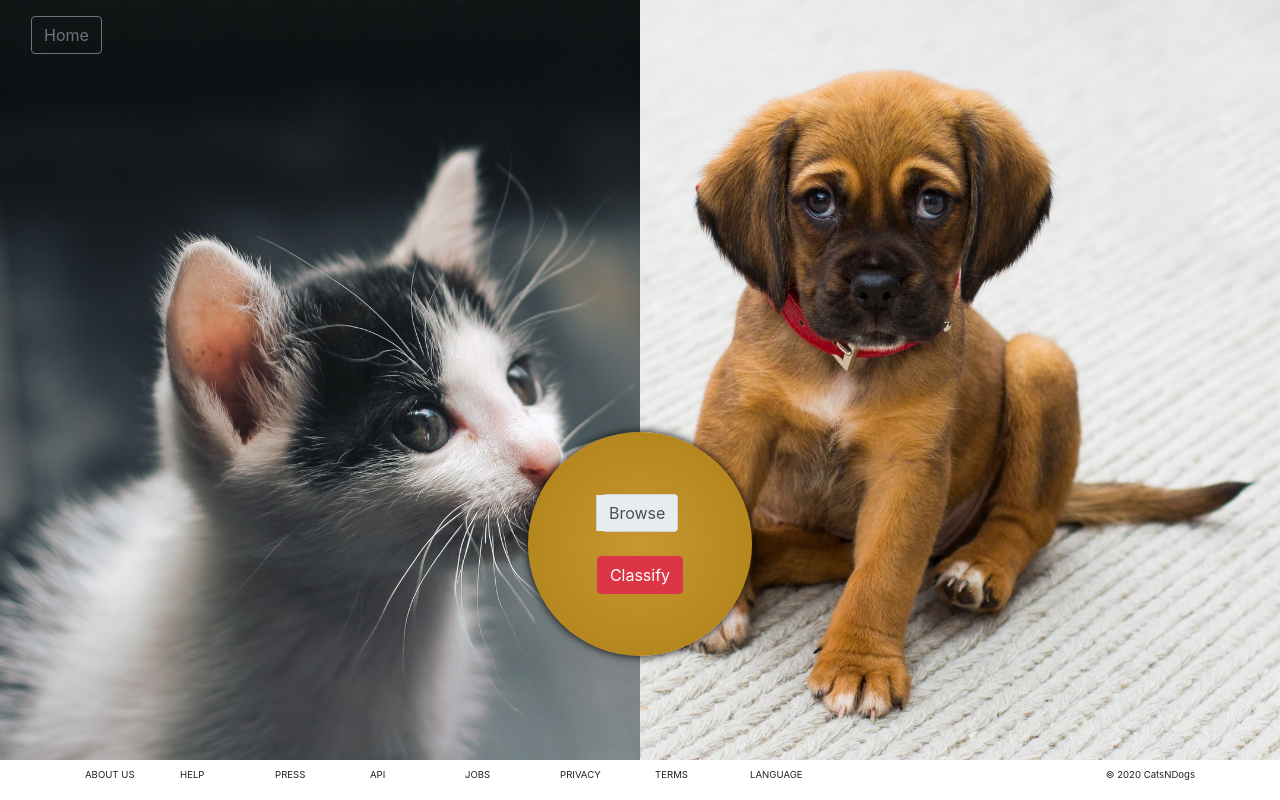
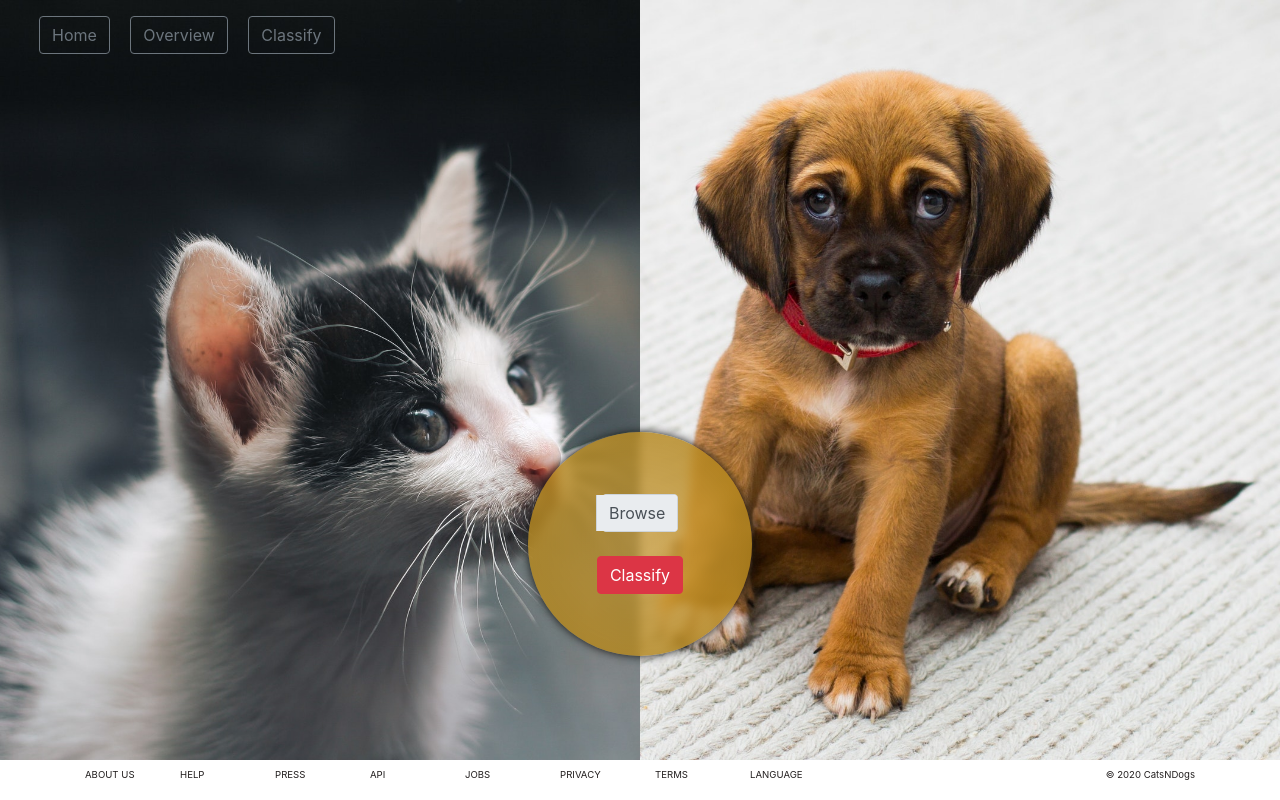
Before and after one commit to TB-DevAcc/DL---catsNdogs, a Flask app: page /demo in a window 1280 px wide. Run offline with Flask 2, Linux system fonts and the light colour scheme; some libraries are stand-ins or nearby versions.

Commit message:
added header elements

```diff
--- a/static/styles/classify.css
+++ b/static/styles/classify.css
@@ -14,3 +14,8 @@
 .custom-file{
   width: 50%;
 }
+
+#card-image{
+  max-height: 25rem;
+  object-fit: cover;
+}
--- a/static/styles/demo.css
+++ b/static/styles/demo.css
@@ -40,13 +40,16 @@ body {
   transform: translate(-50%, -75%);
 
   /* background-color: rgb(196, 146, 58); */
-  background: rgb(200,152,48);
-  background: radial-gradient(circle, rgba(200,152,48,1) 0%, rgba(176,130,26,1) 90%);
+  background: rgba(200, 152, 48, 0.89);
+  background: radial-gradient(circle, rgba(200, 152, 48, 0.719) 0%, rgba(176, 131, 26, 0.849) 90%);
 
   border-radius: 50%;
-  -moz-box-shadow:    0 0 10px #000000;
-  -webkit-box-shadow: 0 0 10px #000000;
-  box-shadow:         0 0 10px #000000;
+  -moz-box-shadow:    0 0 10px #141414;
+  -webkit-box-shadow: 0 0 10px #141414;
+  box-shadow:         0 0 10px #141414;
+
+  backdrop-filter: blur(5px);
+
 }
 
 .mainview .classify .form-upload{
--- a/templates/demo.html
+++ b/templates/demo.html
@@ -9,7 +9,11 @@
 {% block content %}
 <div class="container mainview mx-0">
   <!-- Header -->
-  <div class="header position-absolute mx-3 my-3"><a href="{{ url_for('index') }}"><button type="button" class="btn btn-outline-secondary">Home</button></a></div>
+  <div class="header position-absolute mx-3 my-3">
+    <a href="{{ url_for('index') }}" class="px-2"><button type="button" class="btn btn-outline-secondary">Home</button></a>
+    <a href="{{ url_for('overview') }}" class="px-2"><button type="button" class="btn btn-outline-secondary">Overview</button></a>
+    <a href="{{ url_for('demo') }}" class="px-2"><button type="button" class="btn btn-outline-secondary">Classify</button></a>
+  </div>
 
   <!-- Content -->
   <div class="row catNdog">
```
Also changed, not shown: templates/classify.html (+6 -2 lines).
